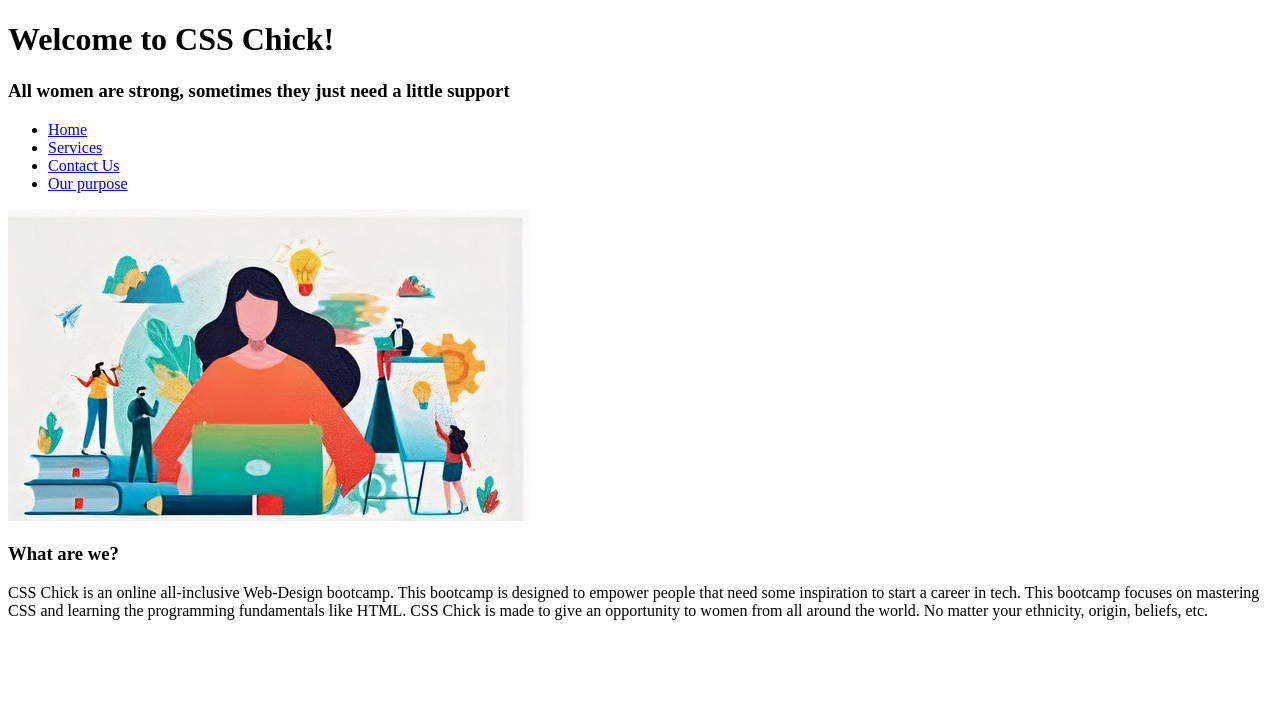
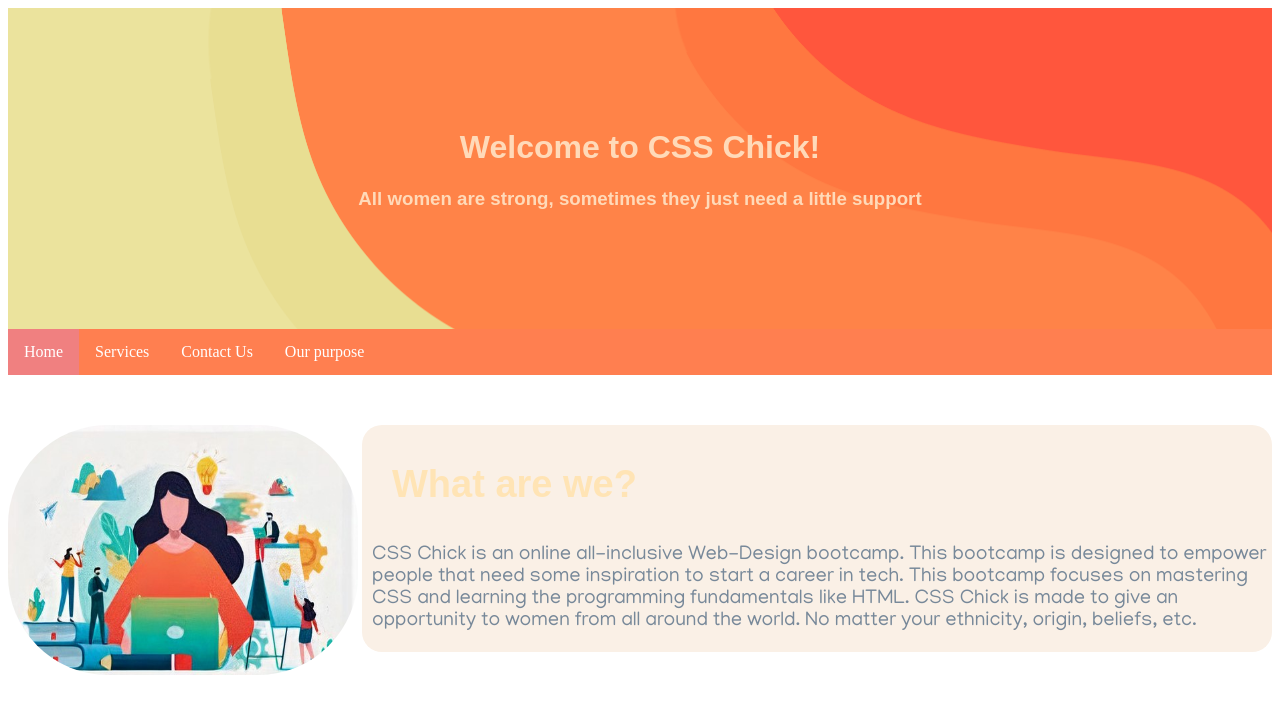
Before and after one commit to codekittie/csschick, a plain HTML site: page index.html in a window 1280 px wide. Drawn offline with Linux system fonts and the light colour scheme; a script that the page names is missing; a web font is replaced by a local one.

Commit message:
Changed name of CSS file

```diff
--- a/index.html
+++ b/index.html
@@ -3,7 +3,7 @@
   <head>
 
     <html lang="en-US"></html>
-    <link rel="stylesheet" href="csschick.css">
+    <link rel="stylesheet" href="index.css">
     <script src="javascript.js" defer></script>
     <meta property="og:image" content="csschick.png">
     <meta property="og:title" content="CSS Chick">
```
